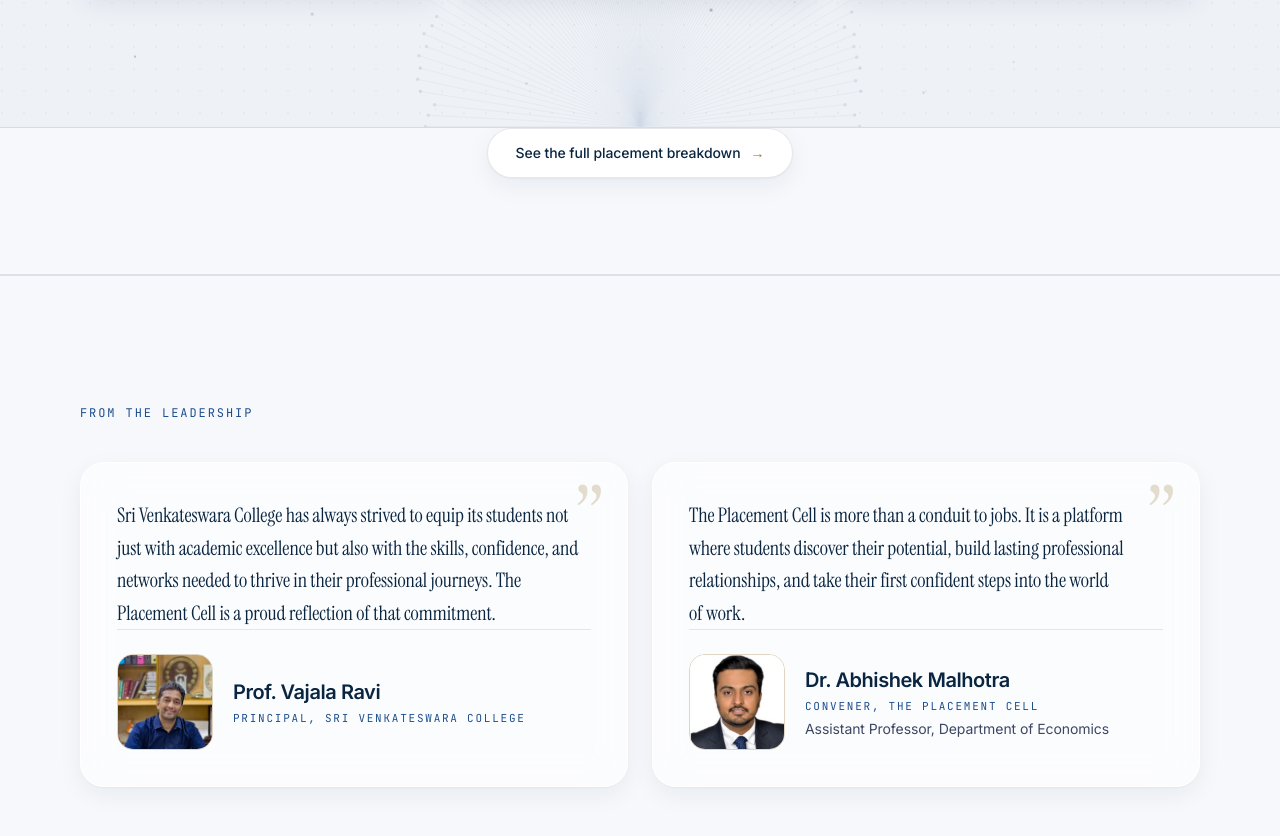
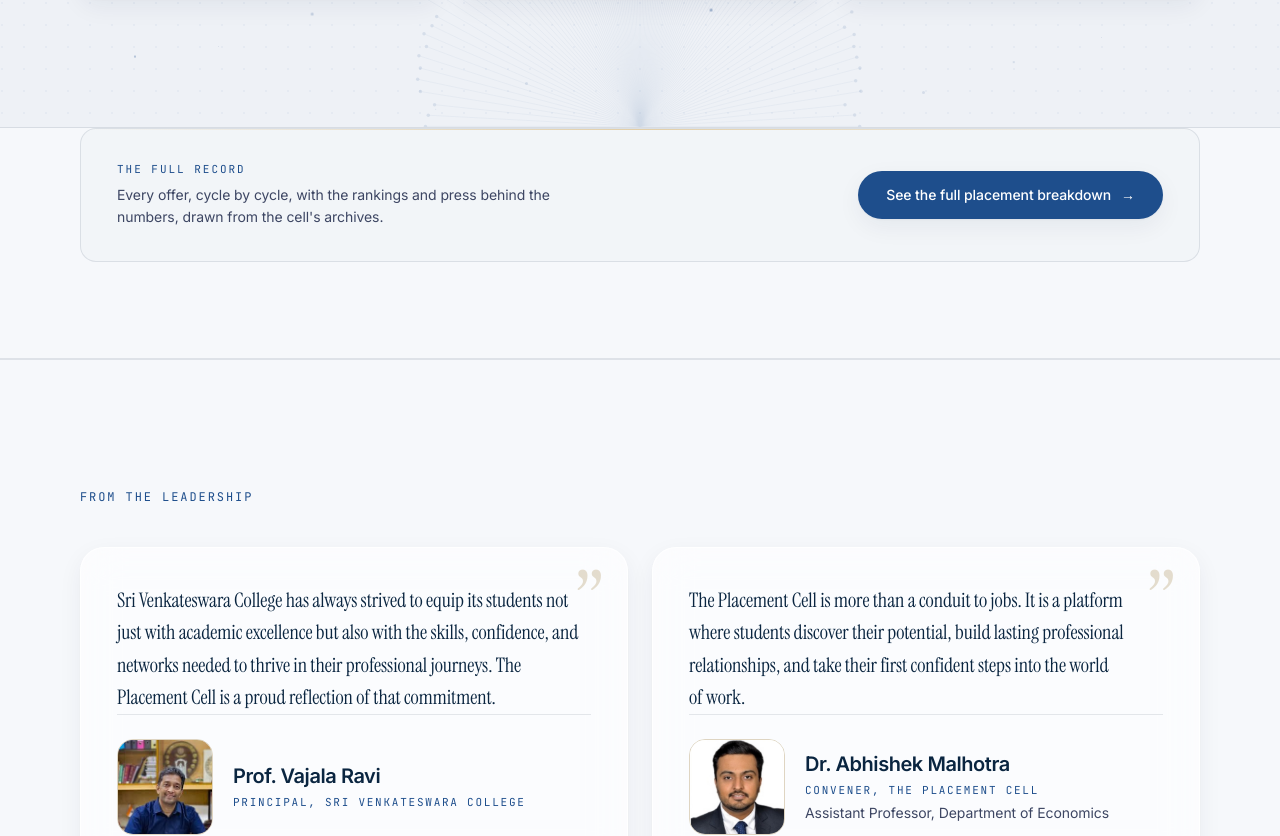
Before and after one commit to aliiiii2609-dot/svc-placement-cell-2026, a React (Vite) app: page / in a window 1280 px wide. Shown: the part 3277-4113 px from the top of the page. Built offline with nearby package versions, Linux system fonts and the light colour scheme.

Commit message:
Home: redesign 'See the full placement breakdown' as a seated CTA panel with context and a solid accent button, closing the stats section

```diff
--- a/src/pages/HomePage.tsx
+++ b/src/pages/HomePage.tsx
@@ -101,19 +101,36 @@
 
       <section id="proof" className="scroll-mt-[120px]">
         <StatsBar />
-        <div className="container-svc pb-16 md:pb-24 flex justify-center">
+        <div className="container-svc pb-16 md:pb-24">
+          <div className="relative overflow-hidden rounded-2xl border border-line bg-bg-2/50 px-6 py-7 sm:px-9 sm:py-8 flex flex-col items-center gap-5 text-center sm:flex-row sm:items-center sm:justify-between sm:text-left">
+            {/* faint gold rule seating the panel under the numbers */}
+            <span
+              aria-hidden="true"
+              className="absolute inset-x-0 top-0 h-px"
+              style={{ background: 'linear-gradient(90deg, transparent, rgba(212,168,87,0.5), transparent)' }}
+            />
+            <div>
+              <div className="font-mono text-[11px] uppercase tracking-[0.18em] text-accent mb-1.5">
+                The full record
+              </div>
+              <p className="text-ink-2 text-sm leading-relaxed max-w-md">
+                Every offer, cycle by cycle, with the rankings and press behind
+                the numbers, drawn from the cell&apos;s archives.
+              </p>
+            </div>
             <Link
               to="/rankings-press"
-            className="group inline-flex items-center gap-2.5 rounded-full border border-line bg-surface px-7 py-3.5 text-sm font-medium text-ink shadow-soft transition-all duration-300 hover:border-accent hover:text-accent hover:shadow-soft-lg focus-visible:outline-2 focus-visible:outline-offset-2 focus-visible:outline-accent"
+              className="group shrink-0 inline-flex items-center gap-2.5 rounded-full bg-accent px-7 py-3.5 text-sm font-medium text-white shadow-soft transition-all duration-300 hover:bg-accent-deep hover:shadow-soft-lg focus-visible:outline-2 focus-visible:outline-offset-2 focus-visible:outline-accent"
             >
               See the full placement breakdown
               <span
                 aria-hidden="true"
-              className="text-gold transition-transform duration-300 group-hover:translate-x-1"
+                className="transition-transform duration-300 group-hover:translate-x-1"
               >
                 →
               </span>
             </Link>
+          </div>
         </div>
       </section>
 
```
Lines whose indentation alone changed are shown as unchanged.
